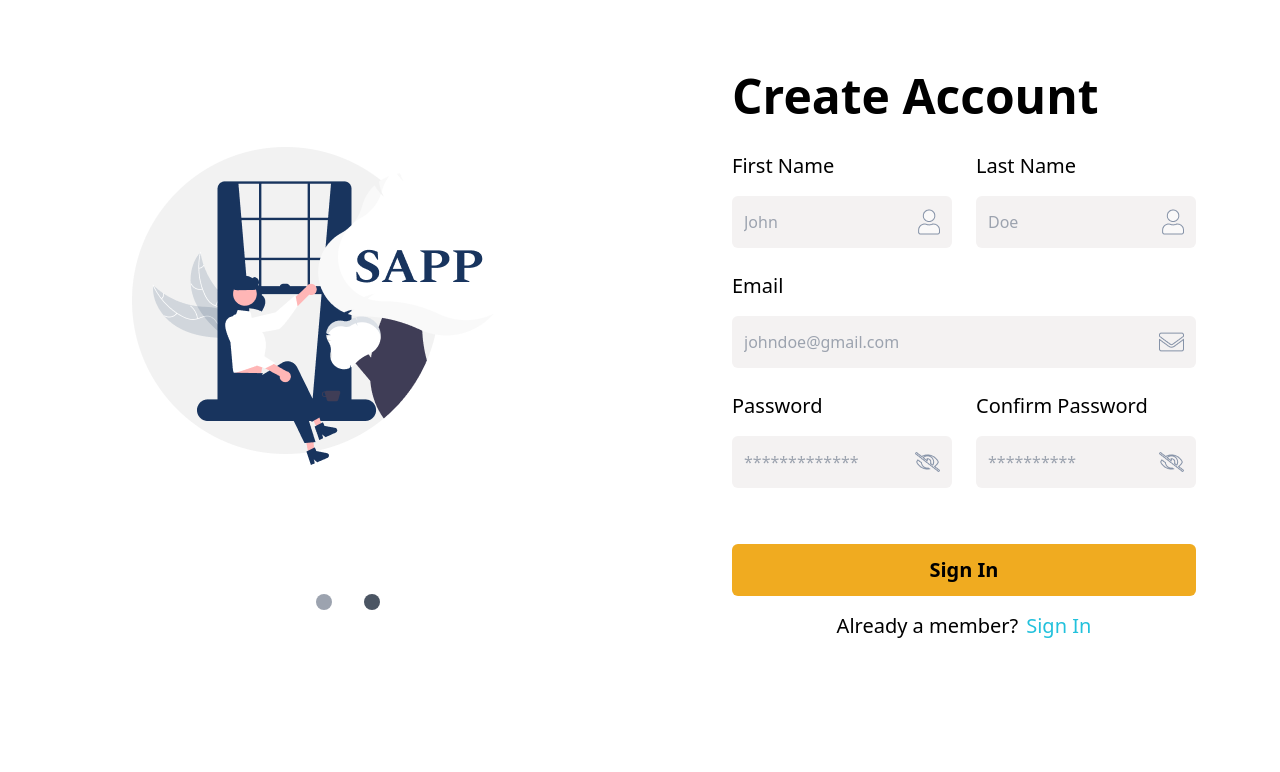
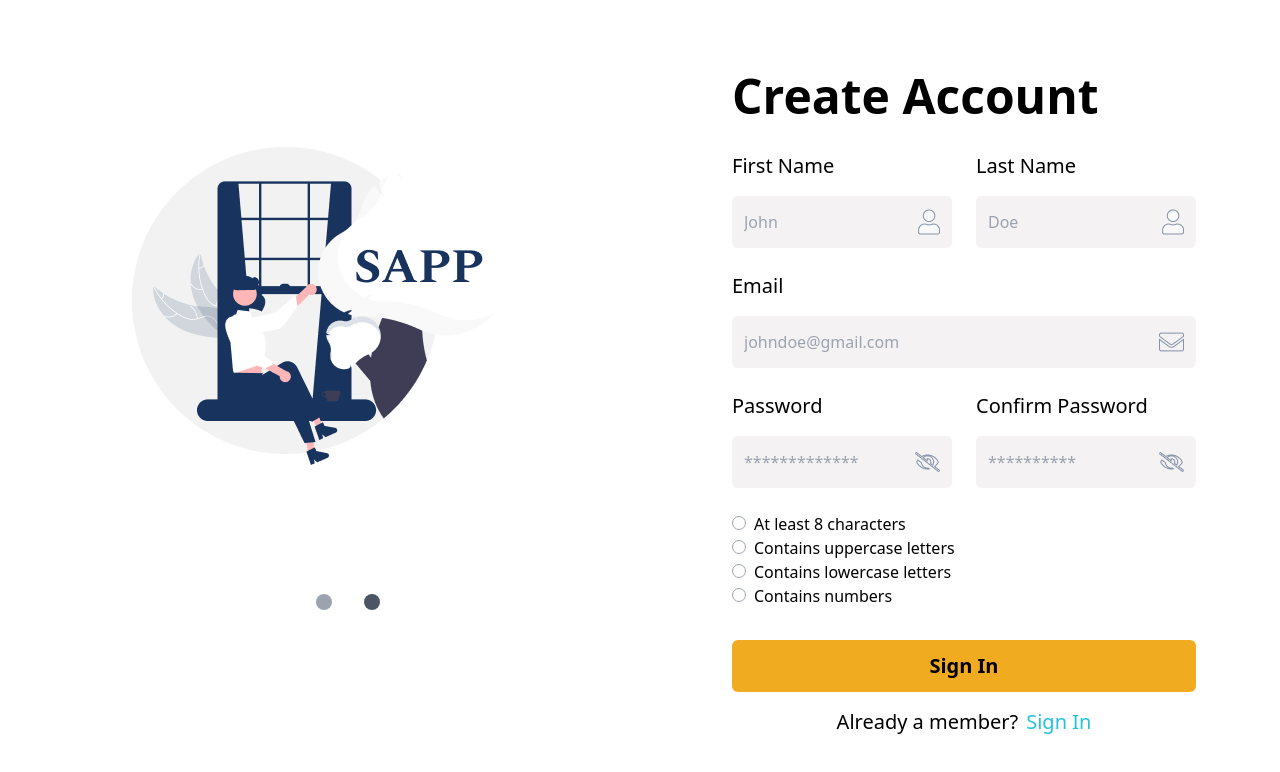
Before and after one commit to Izcomayana/Sapp, a Nuxt app: page /SignUp in a window 1280 px wide. Shown: the top 772 px of the page. Built offline with nearby package versions, Linux system fonts and the light colour scheme.

Commit message:
password criterias

```diff
--- a/pages/SignUp/index.vue
+++ b/pages/SignUp/index.vue
@@ -56,6 +56,7 @@
             </span>
           </div>
 
+          <div class="flex flex-col justify-between">
             <div class="flex justify-between">
               <div class="mb-6 flex flex-col">
                 <label
@@ -91,7 +92,7 @@
                 <span class="flex flex-row justify-between items-center gap-[12px] w-[220px] h-[52px] relative">
                   <input
                     :type="isPasswordVisible ? 'text' : 'password'"
-                  v-model="conFirmassword"
+                    v-model="confirmPassword"
                     class="rounded-[6px] text-primary bg-[#F4F2F2] w-full h-full absolute p-3 focus:outline-none focus:border-primary focus:ring-1 focus:ring-primary"
                     placeholder="**********"
                   />
@@ -104,6 +105,26 @@
                     <img v-else src="../../assets/eye.svg" alt="hide">
                   </button>
                 </span>
+              </div>
+            </div>
+            <div class="flex flex-col">
+              <div>
+                <div v-for="(criterion, index) in criteria" :key="index">
+                  <input type="radio"
+                    :name="criterion.name"
+                    :value="'yes'"
+                    :checked="criterion.isChecked === 'yes'"
+                    class="mr-2 appearance-none border rounded-full border-gray-400 w-3.5 h-3.5 checked:border-none checked:bg-[#22C1DC]"
+                    disabled
+                  />
+                  <span
+                    :class="criterion.isChecked === 'yes' ? 'text-[#22C1DC]' : 'text-primary'"
+                  >
+                      {{ criterion.label }}
+                  </span>
+                  <br />
+                </div>
+              </div>
             </div>
           </div>
 
@@ -126,23 +147,62 @@
 </template>
 
 <script>
-import { ref } from "vue"
+import { ref, watch } from "vue"
 
 export default {
   setup() {
     const password = ref('');
     const confirmPassword = ref('');
     const isPasswordVisible = ref(false);
+    const criteria = ref([
+      { label: 'At least 8 characters', name: 'length', isChecked: 'no' },
+      { label: 'Contains uppercase letters', name: 'uppercase', isChecked: 'no' },
+      { label: 'Contains lowercase letters', name: 'lowercase', isChecked: 'no' },
+      { label: 'Contains numbers', name: 'numbers', isChecked: 'no' },
+    ]);
 
     function togglePasswordVisibility() {
       isPasswordVisible.value = !isPasswordVisible.value;
     }
+
+    watch(password, (newValue) => {
+      let count = 0;
+
+      if (newValue.length >= 8) {
+        criteria.value[0].isChecked = 'yes';
+        count++;
+      } else {
+        criteria.value[0].isChecked = 'no';
+      }
+
+      if (/[A-Z]/.test(newValue)) {
+        criteria.value[1].isChecked = 'yes';
+        count++;
+      } else {
+        criteria.value[1].isChecked = 'no';
+      }
+
+      if (/[a-z]/.test(newValue)) {
+        criteria.value[2].isChecked = 'yes';
+        count++;
+      } else {
+        criteria.value[2].isChecked = 'no';
+      }
+
+      if (/\d/.test(newValue)) {
+        criteria.value[3].isChecked = 'yes';
+        count++;
+      } else {
+        criteria.value[3].isChecked = 'no';
+      }
+    });
 
     return {
       password,
       confirmPassword,
       isPasswordVisible,
       togglePasswordVisibility,
+      criteria,
     };
   }
 }
```
Lines whose indentation alone changed are shown as unchanged.
